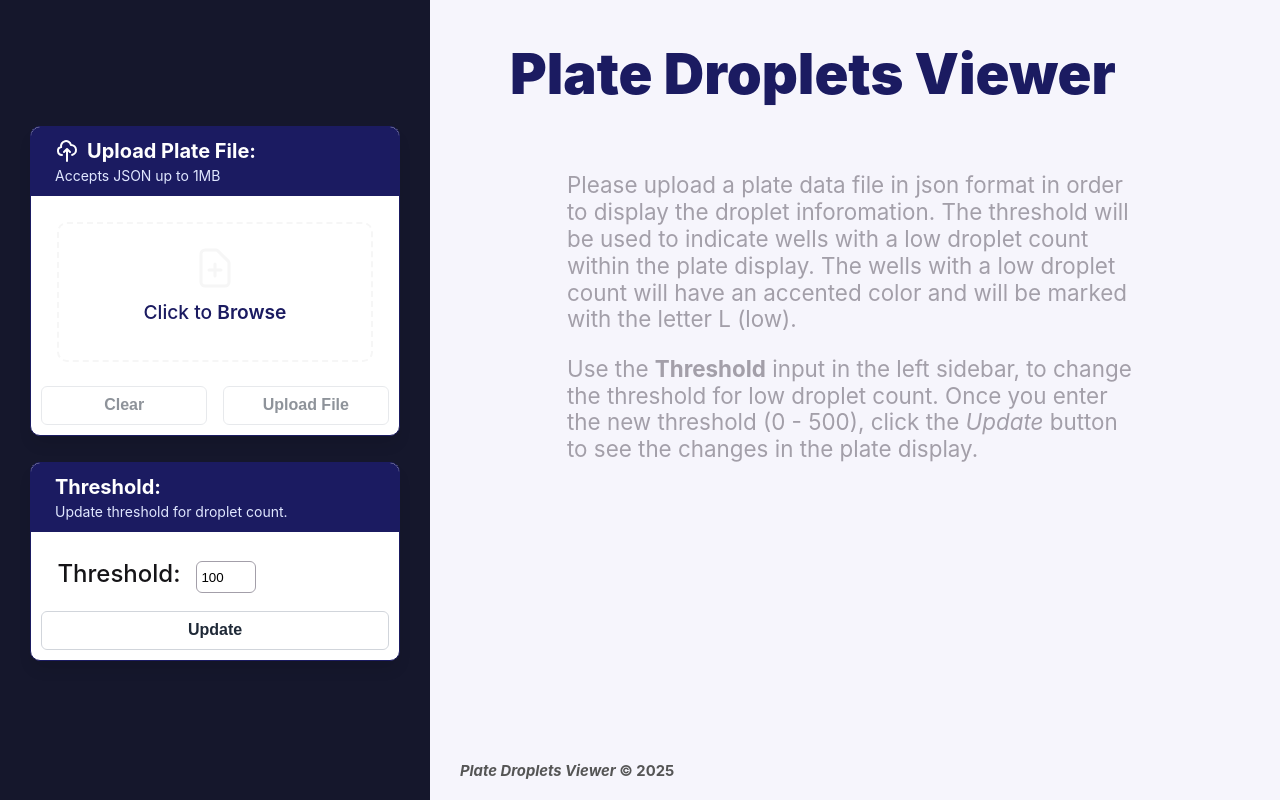
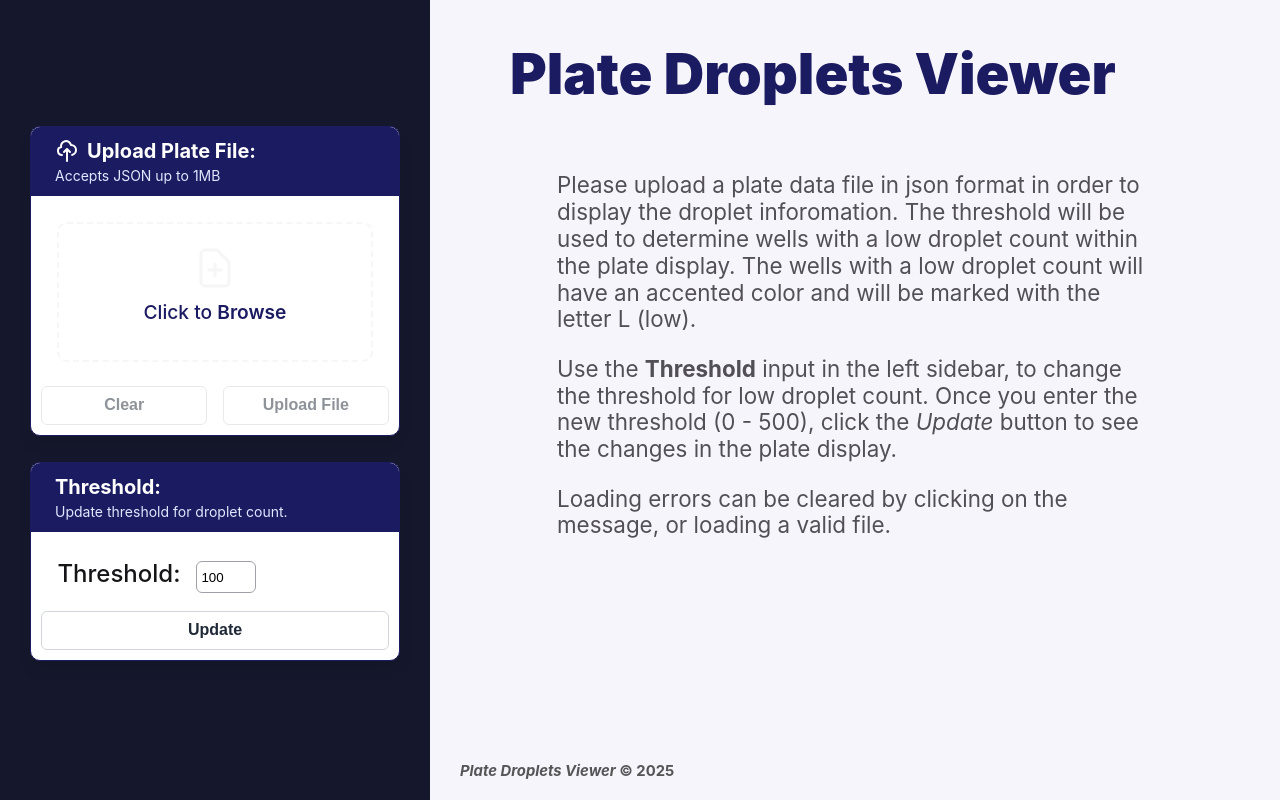
Before and after one commit to elusive/droplets, an Angular app: page / in a window 1280 px wide. Built offline with nearby package versions, Linux system fonts and the light colour scheme.

Commit message:
Playing with margins in main area.

```diff
--- a/src/app/features/droplets/components/droplet-summary/droplet-summary.component.ts
+++ b/src/app/features/droplets/components/droplet-summary/droplet-summary.component.ts
@@ -10,11 +10,11 @@ import { CommonModule } from '@angular/common';
         @if (totalWellCount() > 0) {
             <div class="summary-container">
                 <div>
-                    <span class="summary-label label">Well Count:</span>
+                    <span class="summary-label label">Total Count: </span>
                     <span>{{ totalWellCount() }}</span>
                 </div>
                 <div>
-                    <span class="summary-label label">Low-Droplet Well Count:</span>
+                    <span class="summary-label label">Low-Droplet Count: </span>
                     <span>{{ lowDropletWellCount() }}</span>
                 </div>
             </div>
@@ -27,7 +27,7 @@ import { CommonModule } from '@angular/common';
                 flex-direction: row;
                 justify-content: flex-start;
                 gap: 20px;
-                margin: 10px 40px;
+                margin: 20px 50px;
             }
             .summary-label {
                 color: var(--text-dark);
--- a/src/app/features/droplets/components/plate/plate.component.css
+++ b/src/app/features/droplets/components/plate/plate.component.css
@@ -1,12 +1,13 @@
 .instructions {
     margin: auto;
-    padding: 50px;
+    padding: 40px;
     padding-top: 20px;
     width: 80%;
+    opacity: 90%;
 }
 
 .instructions > p {
-    color: var(--text-dark);
+    color: var(--gray-700);
     font-size: 1.4rem;
     line-height: 1.2;
     margin-bottom: 1.4rem;
@@ -19,7 +20,7 @@
 }
 
 .plate-outer {
-    margin-left: 30px;
+    margin-left: 50px;
     width: fit-content;
 }
 
--- a/src/app/features/droplets/components/plate/plate.component.html
+++ b/src/app/features/droplets/components/plate/plate.component.html
@@ -25,7 +25,7 @@
     <div class="instructions">
         <p>
             Please upload a plate data file in json format in order to display the droplet
-            inforomation. The threshold will be used to indicate wells with a low droplet count
+            inforomation. The threshold will be used to determine wells with a low droplet count
             within the plate display. The wells with a low droplet count will have an accented color
             and will be marked with the letter L (low).
         </p>
@@ -34,5 +34,6 @@
             droplet count. Once you enter the new threshold (0 - 500), click the
             <em>Update</em> button to see the changes in the plate display.
         </p>
+        <p>Loading errors can be cleared by clicking on the message, or loading a valid file.</p>
     </div>
 }
```
